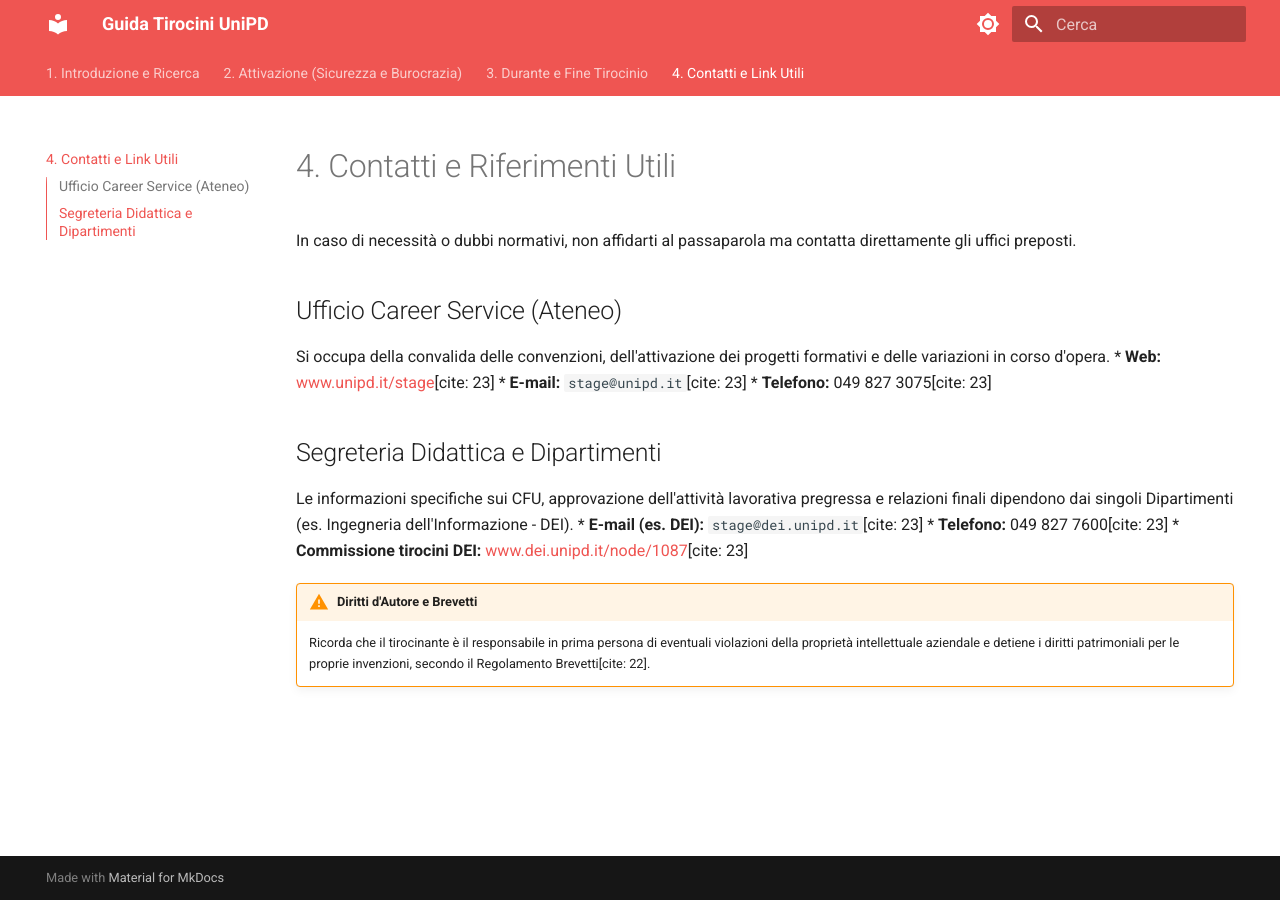
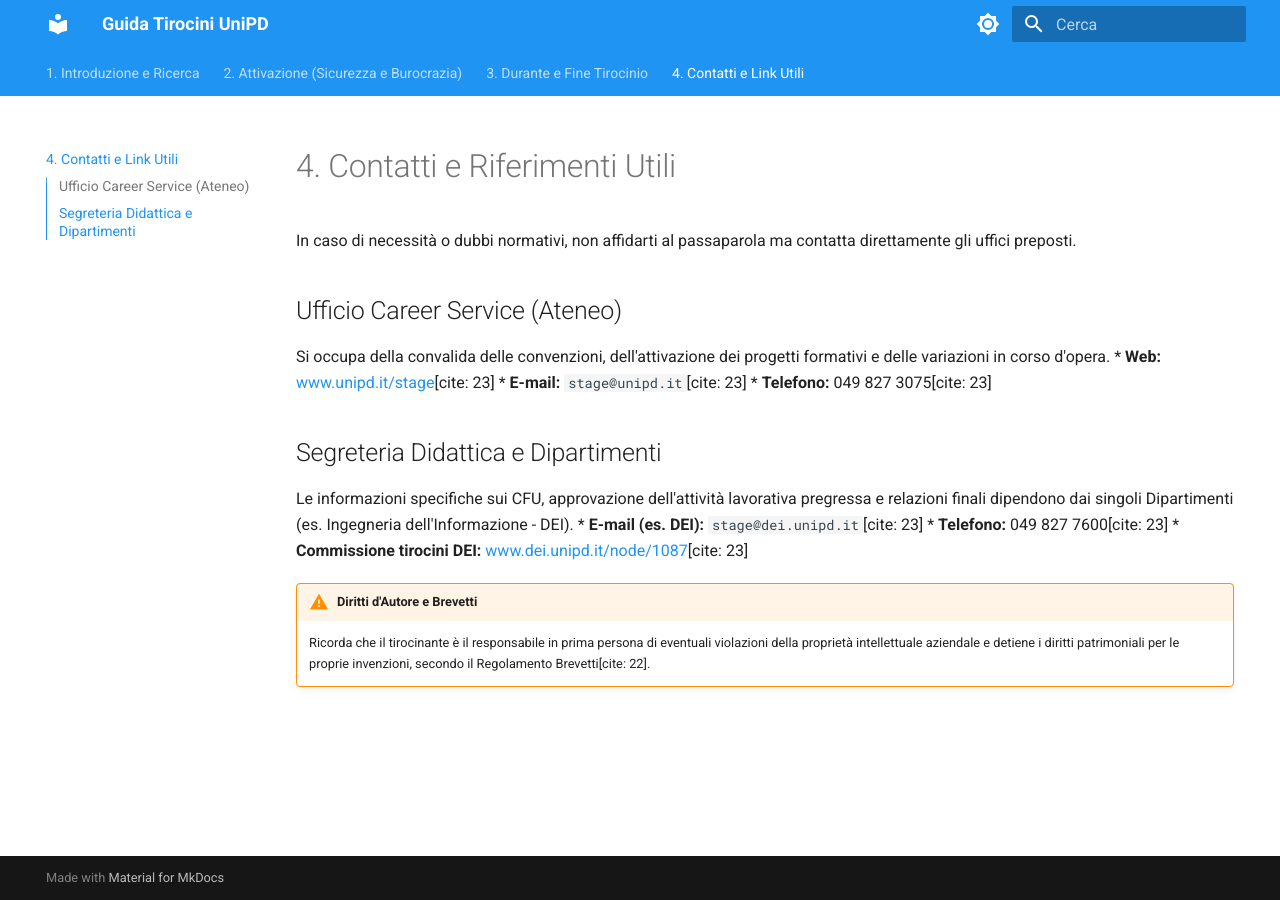
Before and after one commit to giuliorossi23/guida-tirocini-unipd, an MkDocs documentation site: the page built from docs/contatti.md, in a window 1280 px wide. Built offline with MkDocs 1.6.1 and Material for MkDocs 9.7.7, drawn with Linux system fonts in a browser that asks for light colours.

Commit message:
Aggiornamento colori

```diff
--- a/mkdocs.yml
+++ b/mkdocs.yml
@@ -6,13 +6,13 @@ theme:
   language: it
   palette:
     - scheme: default
-      primary: red
+      primary: blue
       accent: red
       toggle:
         icon: material/brightness-7
         name: Passa alla modalità scura
     - scheme: slate
-      primary: red
+      primary: black
       accent: red
       toggle:
         icon: material/brightness-4
```
